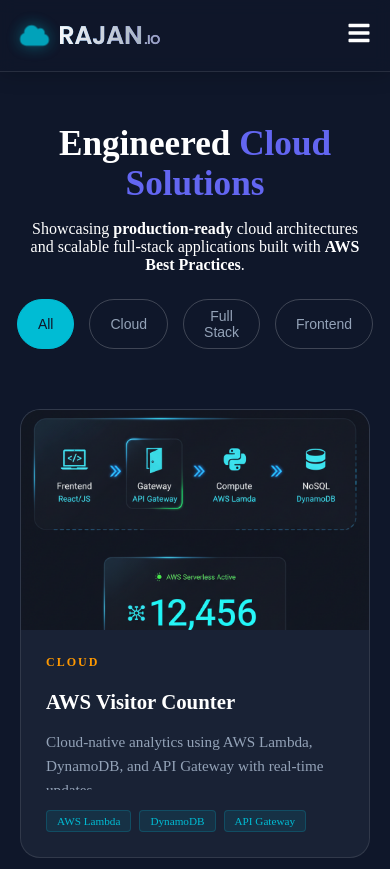
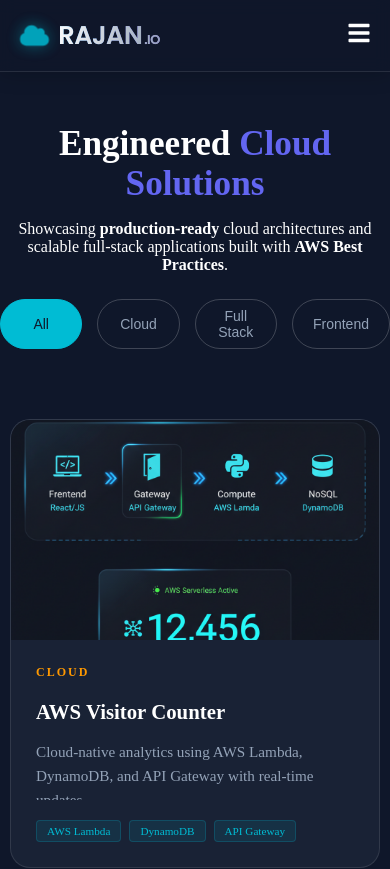
Before and after one commit to rajankumar4723/Portfolio, a React (Vite) app in the folder frontend/: page /projects in a window 390 px wide. Shown: the top 869 px of the page. Built offline with nearby package versions, Linux system fonts and the light colour scheme.

Commit message:
Project Page Fix Resposive issue

```diff
--- a/frontend/src/styles/Projects.css
+++ b/frontend/src/styles/Projects.css
@@ -184,5 +184,26 @@
     font-size: 0.8rem;
     margin: 5px;
   }
+  .projects-page {
+    background-color: #0f172a; /* Deep Navy */
+    color: #fff;
+    padding: 100px 0px;
+  }
+  .project-grid {
+    display: grid;
+    grid-template-columns: repeat(auto-fit, minmax(350px, 1fr));
+    gap: 10px;
+    max-width: 1200px;
+    margin: auto;
+
+  }
+  .project-card {
+    background: rgba(30, 41, 59, 0.7);
+    border: 1px solid rgba(255, 255, 255, 0.1);
+    border-radius: 20px;
+    overflow: hidden;
+    transition: all 0.4s ease;
+    margin: 10px;
+  }
+
 }
-2. Upgr
```
